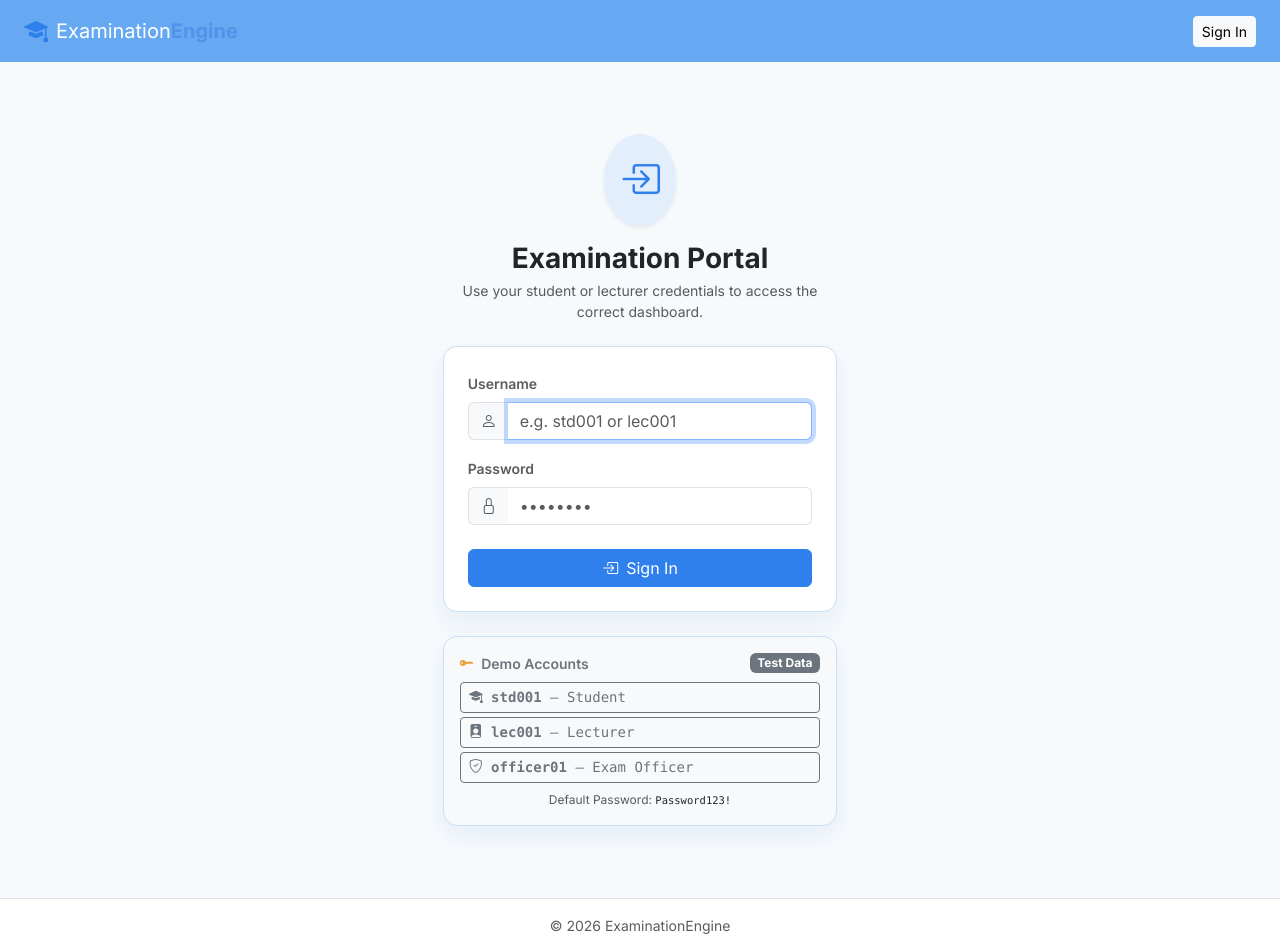
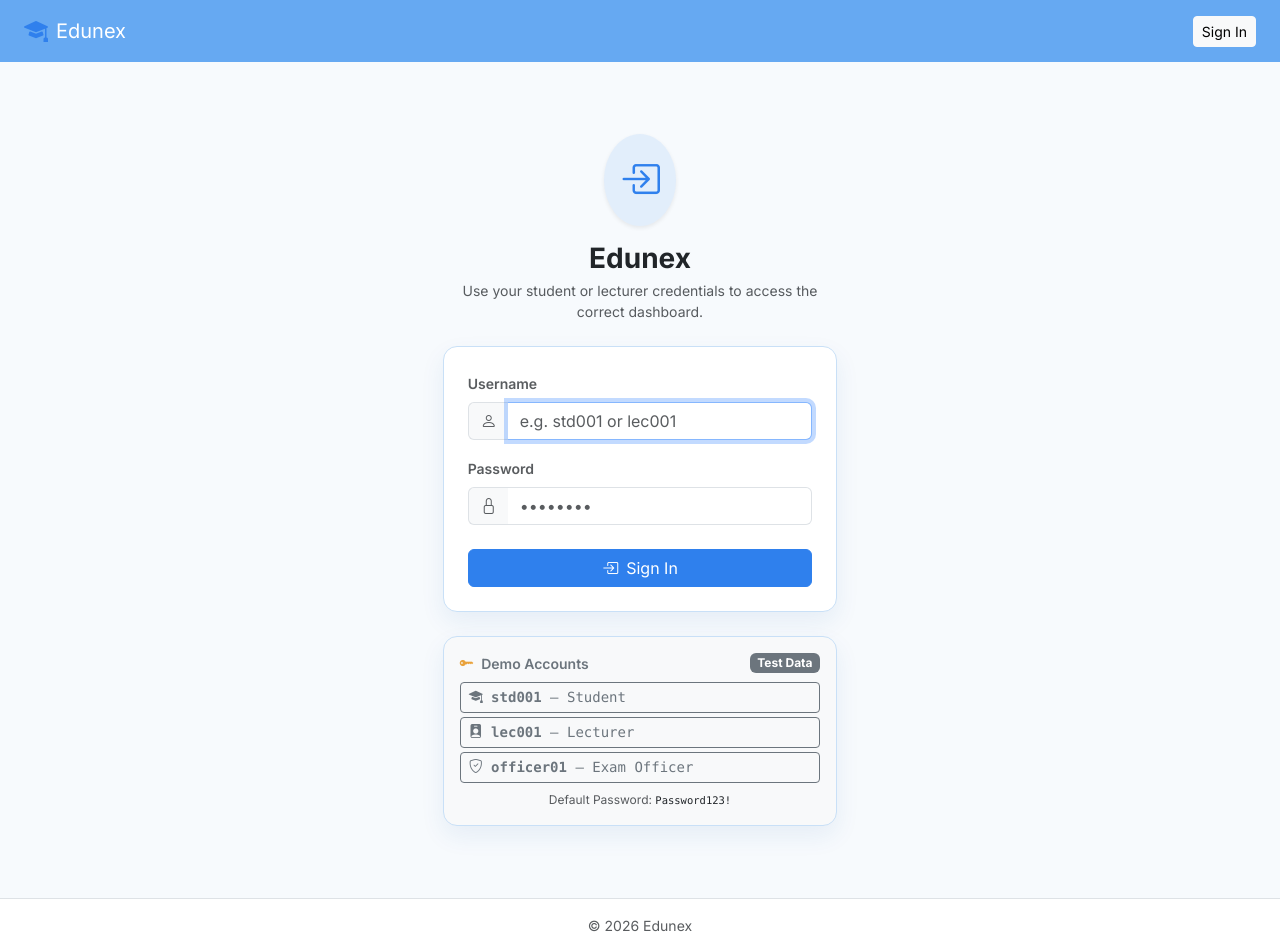
Before and after one commit to PhillipA42/ExaminationEngine, a Django app: page /login/ in a window 1280 px wide. Run offline with Django 5.2, Linux system fonts and the light colour scheme.

Commit message:
Changing of the name

```diff
--- a/frontend/templates/base.html
+++ b/frontend/templates/base.html
@@ -4,7 +4,7 @@
 <head>
     <meta charset="UTF-8">
     <meta name="viewport" content="width=device-width, initial-scale=1.0">
-    <title>{% block title %}Portal{% endblock %} - ExaminationEngine</title>
+    <title>{% block title %}Portal{% endblock %} - Edunex</title>
 
     <link rel="preconnect" href="https://fonts.googleapis.com">
     <link rel="preconnect" href="https://fonts.gstatic.com" crossorigin>
@@ -605,7 +605,7 @@
         <aside class="app-sidebar">
             <div class="brand-lockup">
                 <div class="brand-mark"><i class="bi bi-mortarboard-fill"></i></div>
-                <div class="brand-text">Examination<span>Engine</span></div>
+                <div class="brand-text">Edunex</div>
             </div>
 
             <nav class="sidebar-nav" aria-label="Student navigation">
@@ -666,7 +666,7 @@
         <aside class="app-sidebar">
             <div class="brand-lockup">
                 <div class="brand-mark"><i class="bi bi-mortarboard-fill"></i></div>
-                <div class="brand-text">Examination<span>Engine</span></div>
+                <div class="brand-text">Edunex</div>
             </div>
             <nav class="sidebar-nav" aria-label="Lecturer navigation">
                 <a href="{% url 'invigilator_dashboard' %}" class="nav-link-item active"><i class="bi bi-grid-1x2"></i> Dashboard</a>
@@ -717,7 +717,7 @@
             <div class="container-fluid px-3 px-lg-4">
                 <a class="navbar-brand d-flex align-items-center gap-2" href="/">
                     <i class="bi bi-mortarboard-fill text-primary fs-4"></i>
-                    <span>Examination<span class="text-info fw-bold">Engine</span></span>
+                    <span>Edunex</span>
                 </a>
                 <div class="d-flex align-items-center ms-auto gap-2">
                     <a href="{% url 'login' %}" class="btn btn-light btn-sm">Sign In</a>
@@ -786,7 +786,7 @@
 
     <footer class="py-3 text-center text-muted small border-top bg-white">
         <div class="container">
-            <span>&copy; 2026 ExaminationEngine</span>
+            <span>&copy; 2026 Edunex</span>
         </div>
     </footer>
 
--- a/frontend/templates/login.html
+++ b/frontend/templates/login.html
@@ -9,7 +9,7 @@
             <div class="d-inline-flex align-items-center justify-content-center bg-primary bg-opacity-10 text-primary rounded-circle p-3 mb-3 shadow-sm">
                 <i class="bi bi-box-arrow-in-right fs-1"></i>
             </div>
-            <h3 class="fw-bold text-dark mb-1">Examination Portal</h3>
+            <h3 class="fw-bold text-dark mb-1">Edunex</h3>
             <p class="text-muted small">Use your student or lecturer credentials to access the correct dashboard.</p>
         </div>
 
--- a/frontend/templates/scheduling/master_timetable_print.html
+++ b/frontend/templates/scheduling/master_timetable_print.html
@@ -129,7 +129,7 @@
     <!-- Footer -->
     <div class="mt-5 pt-3 border-top text-muted small d-flex justify-content-between align-items-center">
         <div>
-            Generated by ExaminationEngine on {{ generated_date|date:"d M Y" }}
+            Generated by Edunex on {{ generated_date|date:"d M Y" }}
         </div>
         <div>
             Official Document &bull; Approved by Examination Directorate
--- a/frontend/templates/student/exam_pass.html
+++ b/frontend/templates/student/exam_pass.html
@@ -121,7 +121,7 @@
             </div>
 
             <div class="col-6 text-center">
-                <h4 class="fw-bold text-uppercase mb-0 letter-spacing-1 text-dark">ExaminationEngine</h4>
+                <h4 class="fw-bold text-uppercase mb-0 letter-spacing-1 text-dark">Edunex</h4>
                 <div class="fw-bold text-secondary small text-uppercase">Student examination pass</div>
                 <h5 class="fw-extrabold text-uppercase text-primary mt-2 mb-0" style="letter-spacing: 0.05em;">Examination Allocation Pass</h5>
                 <div class="small text-muted font-monospace">{{ active_period.name|default:"No published examination period" }}</div>
--- a/frontend/templates/student/login.html
+++ b/frontend/templates/student/login.html
@@ -11,7 +11,7 @@
             <div class="d-inline-flex align-items-center justify-content-center bg-info bg-opacity-10 text-primary rounded-circle p-3 mb-3 shadow-sm">
                 <i class="bi bi-mortarboard-fill fs-1 text-primary"></i>
             </div>
-            <h3 class="fw-bold text-dark mb-1">Student Examination Portal</h3>
+            <h3 class="fw-bold text-dark mb-1">Edunex Student Portal</h3>
             <p class="text-muted small">Sign in to view your personalized exam timetable and generate your Examination Pass.</p>
         </div>
 
```
